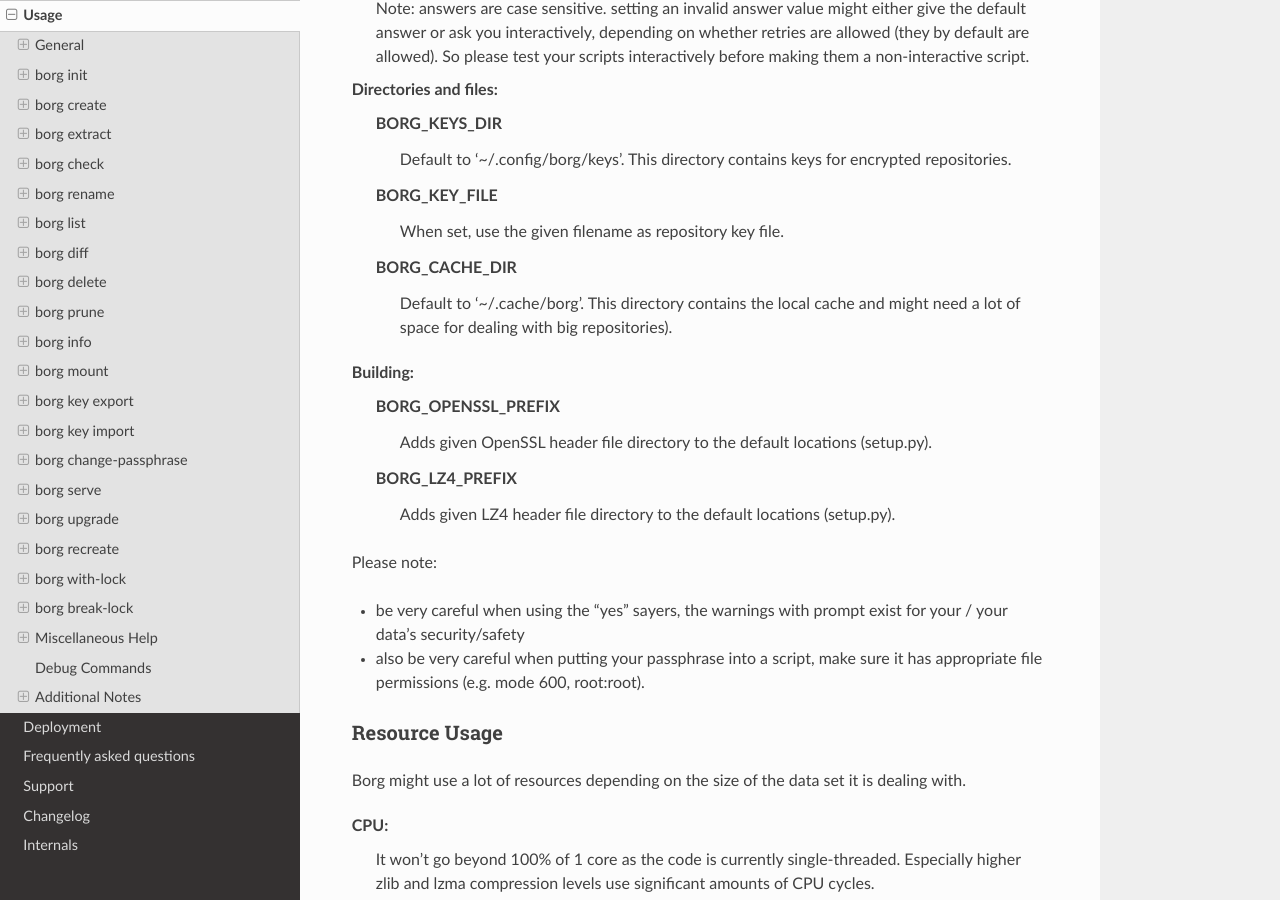
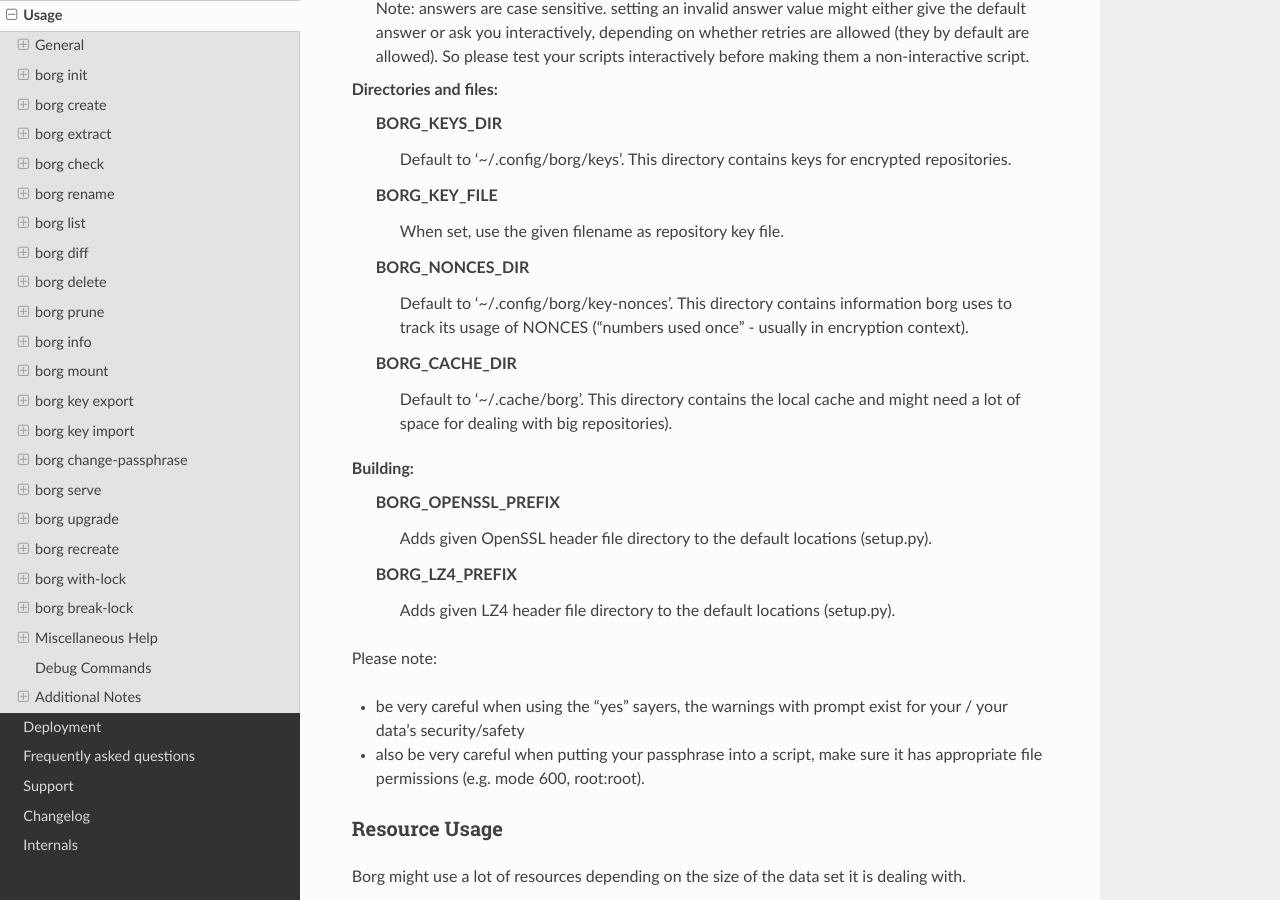
Before and after one commit to borgbackup/borg, a Sphinx documentation site: the page built from docs/usage.rst, in a window 1280 px wide and 900 px high, scrolled down 2565 px. Built offline with Sphinx 7.4.7 and the Read the Docs theme 2.0.0, drawn with Linux system fonts in a browser that asks for light colours; pages that are not in the unit, such as notebooks, are missing from menus; the version number could not be read and is left out.

Commit message:
document BORG_NONCES_DIR, fixes #1592

```diff
--- a/docs/usage.rst
+++ b/docs/usage.rst
@@ -111,6 +111,9 @@ Directories and files:
         Default to '~/.config/borg/keys'. This directory contains keys for encrypted repositories.
     BORG_KEY_FILE
         When set, use the given filename as repository key file.
+    BORG_NONCES_DIR
+        Default to '~/.config/borg/key-nonces'. This directory contains information borg uses to
+        track its usage of NONCES ("numbers used once" - usually in encryption context).
     BORG_CACHE_DIR
         Default to '~/.cache/borg'. This directory contains the local cache and might need a lot
         of space for dealing with big repositories).
```
